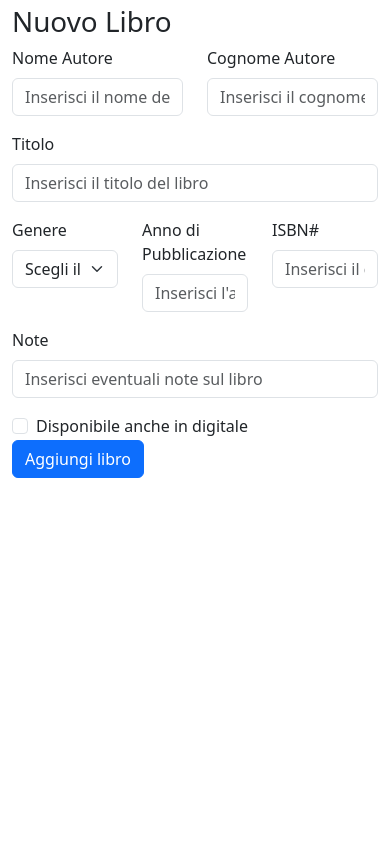
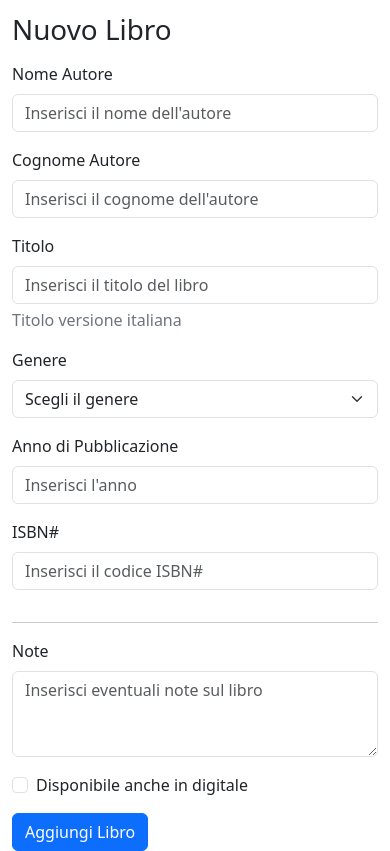
Before and after one commit to BrayanRodrigoGenovese/html-css-bootstrap-dashboard, a plain HTML site: page new-book.html in a window 390 px wide. Shown: the part 61-912 px from the top of the page. Before the commit the page ends 844 px from the top, so only its background shows below. Drawn offline with nearby package versions, Linux system fonts and the light colour scheme.

Commit message:
fixing spacing

```diff
--- a/new-book.html
+++ b/new-book.html
@@ -45,14 +45,14 @@
 
     <main>
         <div class="container">
-            <h1>Nuovo Libro</h1>
+            <h1 class="py-2">Nuovo Libro</h1>
             <div class="row">
-                <div class="mb-3 col-6">
+                <div class="mb-3 col-sm-6">
                     <label for="exampleFormControlInput1" class="form-label">Nome Autore</label>
                     <input type="email" class="form-control" id="exampleFormControlInput1"
                         placeholder="Inserisci il nome dell'autore">
                 </div>
-                <div class="mb-3 col-6">
+                <div class="mb-3 col-sm-6">
                     <label for="exampleFormControlInput1" class="form-label">Cognome Autore</label>
                     <input type="email" class="form-control" id="exampleFormControlInput1"
                         placeholder="Inserisci il cognome dell'autore">
@@ -60,11 +60,12 @@
             </div>
             <div class="mb-3">
                 <label for="exampleFormControlInput1" class="form-label">Titolo</label>
-                <input type="email" class="form-control" id="exampleFormControlInput1"
+                <input type="email" class="form-control mb-1" id="exampleFormControlInput1"
                     placeholder="Inserisci il titolo del libro">
+                <span class="text-secondary">Titolo versione italiana</span>
             </div>
-            <div class="row">
-                <div class="mb-3 col-4">
+            <div class="row ">
+                <div class="mb-3 col-sm-4">
                     <label for="exampleFormControlInput1" class="form-label">Genere</label>
                     <select class="form-select" id="inputGroupSelect04" aria-label="Example select with button addon">
                         <option selected>Scegli il genere</option>
@@ -73,29 +74,30 @@
                         <option value="3">Three</option>
                     </select>
                 </div>
-                <div class="mb-3 col-4">
+                <div class="mb-3 col-sm-4">
                     <label for="exampleFormControlInput1" class="form-label">Anno di Pubblicazione</label>
                     <input type="email" class="form-control" id="exampleFormControlInput1"
                         placeholder="Inserisci l'anno">
                 </div>
-                <div class="mb-3 col-4">
+                <div class="mb-3 col-sm-4">
                     <label for="exampleFormControlInput1" class="form-label">ISBN#</label>
                     <input type="email" class="form-control" id="exampleFormControlInput1"
                         placeholder="Inserisci il codice ISBN#">
                 </div>
             </div>
+            <hr>
             <div class="mb-3">
                 <label for="exampleFormControlInput1" class="form-label">Note</label>
-                <input type="email" class="form-control" id="exampleFormControlInput1"
-                    placeholder="Inserisci eventuali note sul libro">
+                <textarea type="email" class="form-control" id="exampleFormControlInput1"
+                    placeholder="Inserisci eventuali note sul libro" rows="3"></textarea>
             </div>
-            <div class="form-check">
+            <div class="form-check mb-3">
                 <input class="form-check-input" type="checkbox" value="" id="checkDefault">
                 <label class="form-check-label" for="checkDefault">
                     Disponibile anche in digitale
                 </label>
             </div>
-            <button type="submit" class="btn btn-primary">Aggiungi libro</button>
+            <button type="submit" class="btn btn-primary">Aggiungi Libro</button>
         </div>
     </main>
 
```
